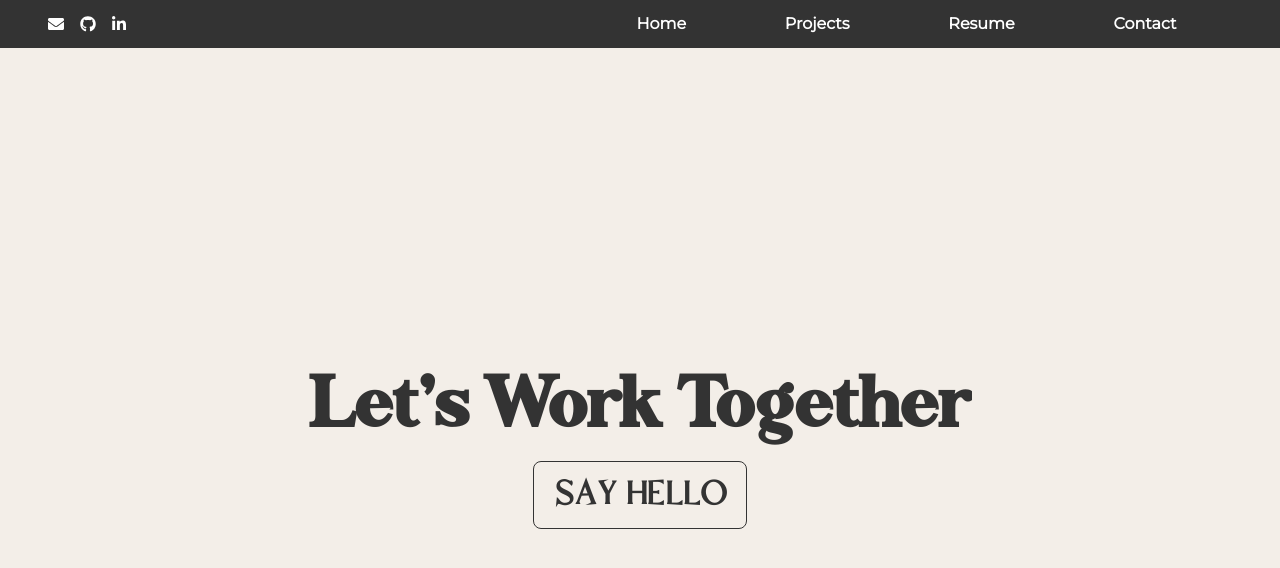
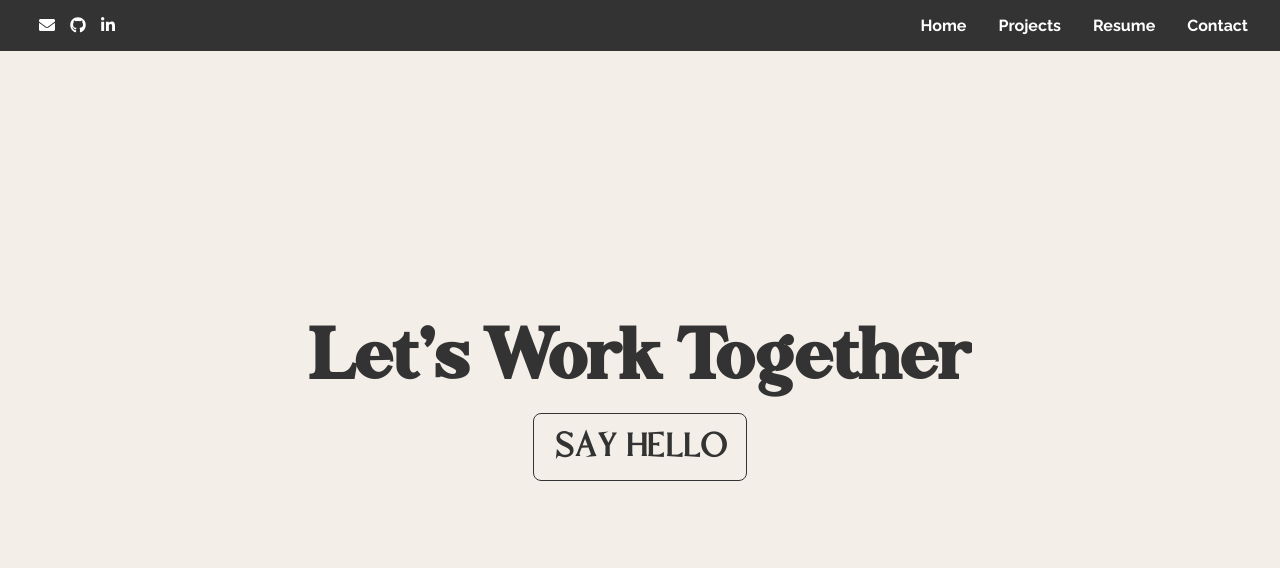
Before and after one commit to kelsiebesingeryeh/personal-website, a React (Create React App) app in the folder persona-website/: page /contact in a window 1280 px wide. Shown: the top 568 px of the page. Built offline with nearby package versions, Linux system fonts and the light colour scheme.

Commit message:
Fix project page by adding a title

```diff
--- a/persona-website/src/App/App.css
+++ b/persona-website/src/App/App.css
@@ -6,6 +6,7 @@ body {
   color: #333333;
   margin: 0;
   padding: 0;
+  box-sizing: border-box;
 }
 
 @font-face {
--- a/persona-website/src/App/App.js
+++ b/persona-website/src/App/App.js
@@ -11,9 +11,11 @@ class App extends Component {
   render() {
     return (
       <main className="App">
-        <header>
-          <NavBar />
-        </header>
+        <div>
+          <header>
+            <NavBar />
+          </header>
+        </div>
         <Route exact path='/' component={Home}/>
         <Route
           exact path='/:page'
--- a/persona-website/src/NavBar/NavBar.css
+++ b/persona-website/src/NavBar/NavBar.css
@@ -1,22 +1,14 @@
-@import url('https://fonts.googleapis.com/css2?family=Montserrat&display=swap');
-
-
 .navbar {
     display: grid;
     min-height: 3rem;
     grid-auto-flow: column;
     grid-gap: 1.5rem;
-    padding: 0 40px;
     background: #333333;
     color: #fff;
-    font-family: 'Montserrat',
+    font-family: 'Raleway',
     sans-serif;
-}
-
-.sticky {
-    position: sticky;
-    top: 0;
-    align-self: flex-start;
+    position: fixed;
+    width: 100%;
 }
 
 .icon {
@@ -25,19 +17,24 @@
 
 .navItems {
     display: flex;
-    justify-content: space-around;
     list-style-type: none;
-    margin: 2%;
     color: #FFF;
     font-weight: bold;
 }
 
-.iconsContainerRight {
+.iconsContainerLeft {
     display: flex;
     justify-content: space-around;
     align-items: center;
     color: #FFF;
     width: 20%;
+    margin-left: 2rem;
+}
+
+.navContainerRight {
+    display: flex;
+    justify-content: flex-end;
+    margin-right: 2rem;
 }
 
 a {
@@ -45,6 +42,10 @@ a {
     color: #FFF;
 }
 
-a:hover {
-    color: #FFF;
+/* li:hover {
+    border: 1px solid yellow;
+} */
+
+.navLinks {
+    margin-left: 2rem;
 }
--- a/persona-website/src/NavBar/NavBar.js
+++ b/persona-website/src/NavBar/NavBar.js
@@ -1,9 +1,6 @@
 import React from 'react'
 import './NavBar.css'
 import { NavLink} from 'react-router-dom'
-import envelope from "../assets/envelope.svg";
-import linkedin from "../assets/linkedin.svg";
-// import github from "../assets/github.svg";
 import { FontAwesomeIcon } from "@fortawesome/react-fontawesome";
 import { faLinkedinIn } from "@fortawesome/free-brands-svg-icons";
 import { faGithub } from "@fortawesome/free-brands-svg-icons";
@@ -12,7 +9,7 @@ import { faEnvelope } from "@fortawesome/free-solid-svg-icons";
 const NavBar = () => {
     return (
       <nav className="navbar">
-        <div className="iconsContainerRight">
+        <div className="iconsContainerLeft">
           <a href="mailto:kelsiebesinger@gmail.com" target="_blank">
             <FontAwesomeIcon icon={faEnvelope} />
           </a>
@@ -24,20 +21,22 @@ const NavBar = () => {
           </a>
         </div>
 
+        <div className="navContainerRight">
           <ul className="navItems">
-          <li>
+            <li className="navLinks">
               <NavLink to="/">Home</NavLink>
             </li>
-          <li>
+            <li className="navLinks">
               <NavLink to="/projects">Projects</NavLink>
             </li>
-          <li>
+            <li className="navLinks">
               <NavLink to="/resume">Resume</NavLink>
             </li>
-          <li>
+            <li className="navLinks">
               <NavLink to="/contact">Contact</NavLink>
             </li>
           </ul>
+        </div>
       </nav>
     );
 }
--- a/persona-website/src/Projects/Projects.css
+++ b/persona-website/src/Projects/Projects.css
@@ -4,3 +4,8 @@
     max-width: 1200px;
     margin: auto;
 }
+
+.projectTitlePage {
+    margin: 0;
+    padding-top: 6rem;
+}
--- a/persona-website/src/Projects/Projects.js
+++ b/persona-website/src/Projects/Projects.js
@@ -32,10 +32,13 @@ class Projects extends Component {
 
   render() {
     return (
-      <div className="projectContainer">
-        {this.projectsToDisplay()}
-      </div>
-    )
+      <>
+          <h1 className='projectTitlePage'>Projects</h1>
+        <div className="projectContainer">
+          {this.projectsToDisplay()}
+          </div>
+        </>
+    );
   }
 }
 
```
Lines whose indentation alone changed are shown as unchanged.
